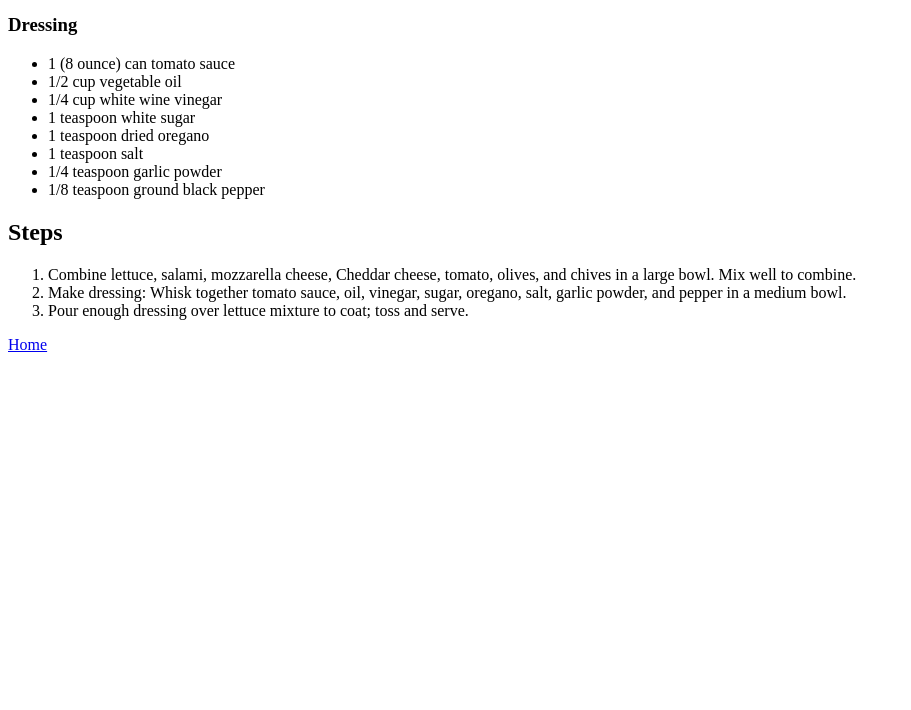
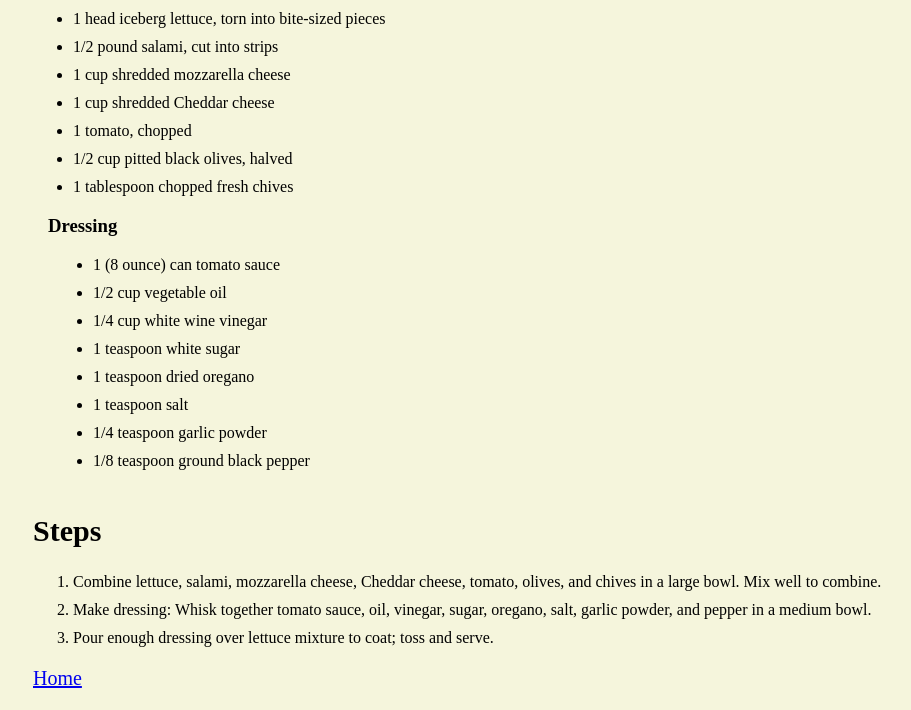
Before and after one commit to JuanAracena/odin-recipes, a plain HTML site: page recipes/pizza_salad.html in a window 1280 px wide. Shown: the part 616-1326 px from the top of the page, without its empty margins (0-911 px from the left). Before the commit the page ends 978 px from the top, so only its background shows below. Drawn offline with Linux system fonts and the light colour scheme.

Commit message:
Add CSS styling to index.html and the recipe pages

```diff
--- /dev/null
+++ b/index.css
@@ -0,0 +1,37 @@
+* {
+    margin: 0;
+    padding: 0;
+    border: 0;
+    box-sizing: border-box;
+    font-family: "Times New Roman", "Verdana", sans-serif;
+}
+
+body {
+    width: 100vw;
+    height: 100vh;
+    background-color: beige;
+
+}
+.title {
+    padding-left: 30px;
+
+}
+
+.link_lst {
+    padding-left: 100px;
+
+}
+
+
+.title {
+    font-size: 50px;
+    margin-bottom: 30px;
+    padding-top: 20px;
+}
+
+.link {
+    font-size: 20px;
+    margin-bottom: 20px;
+
+
+}
--- a/recipes/pizza_salad.html
+++ b/recipes/pizza_salad.html
@@ -4,6 +4,7 @@
     <meta charset="UTF-8">
     <meta name="viewport" content="width=device-width, initial-scale=1.0">
     <title>Pizza Salad</title>
+    <link rel="stylesheet" href="recipes.css">
 </head>
 <body>
     <h1>Pizza Salad</h1>
@@ -23,8 +24,8 @@
         <li>1 tablespoon chopped fresh chives</li>
     </ul>
 
-    <h3>Dressing</h3>
-    <ul>
+    <h3 >Dressing</h3>
+    <ul class="dressing_lst">
         <li>1 (8 ounce) can tomato sauce</li>
         <li>1/2 cup vegetable oil</li>
         <li>1/4 cup white wine vinegar</li>
@@ -42,7 +43,7 @@
         <li>Pour enough dressing over lettuce mixture to coat; toss and serve.</li>
     </ol>
 
-    <a href="../index.html" target="_blank" rel="noreferrer">Home</a>
+    <a class="anchor" href="../index.html" target="_blank" rel="noreferrer">Home</a>
 
 </body>
 </html>
--- /dev/null
+++ b/recipes/recipes.css
@@ -0,0 +1,51 @@
+* {
+    box-sizing: border-box;
+}
+
+html {
+    margin: 0;
+    padding: 0;
+    background-color: beige;
+}
+
+img {
+    display: block;
+    width: 300px;
+    margin: 0 auto;
+    padding: 0;
+}
+
+h1, h2, p, a {
+    padding-left: 25px;
+}
+
+h1 {
+    font-size: 40px;
+}
+
+h2 {
+    padding-top: 20px;
+    font-size: 30px;
+}
+
+h3 {
+    padding-left: 40px;
+}
+
+.dressing_lst {
+    margin-left: 45px;
+}
+
+ul, ol {
+    margin-left: 25px;
+}
+
+li {
+    margin-bottom: 10px;
+}
+
+.anchor {
+    display: block;
+    margin: 20px 0;
+    font-size: 20px;
+}
```
Also changed, not shown: index.html (+6 -5 lines), recipes/buffalo_chicken_sandwich.html (+2 -1 lines), recipes/croque_madame.html (+2 -1 lines).
